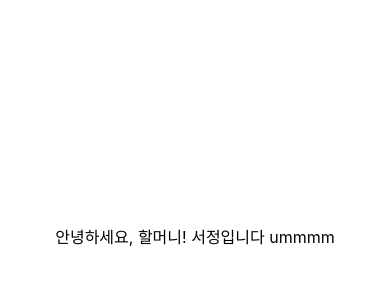
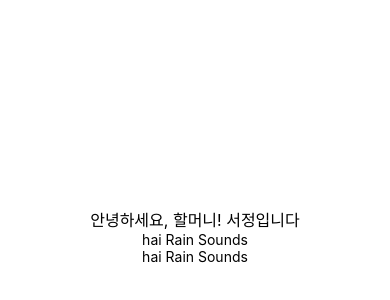
Before and after one commit to judgejudes/forHalmunni, a React Native app: screen / in a window 390 px wide. Shown: the part 186-486 px from the top of the page. Built offline with nearby package versions, Linux system fonts and the light colour scheme.

Commit message:
can show the links

```diff
--- a/App.js
+++ b/App.js
@@ -1,10 +1,51 @@
 import React from 'react';
-import { StyleSheet, Text, View } from 'react-native';
+import { StyleSheet, Text, View, TouchableOpacity } from 'react-native';
 
-export default function App() {
+const Banner = ({title}) => (
+  <Text style={styles.text}>{title}</Text>
+);
+
+const linksies = {
+  title: "안녕하세요, 할머니! 서정입니다",
+  youtubeLinks: [
+    {
+      "id": "Rain Sounds",
+      "title": "ult rain sounds yeye",
+      // "link"
+    },
+    {
+      "id": "Rain Sounds",
+      "title": "ult rain sounds yeye",
+      // "link"
+    }
+  ]
+};
+
+//app passes list of links to LinksList
+//LinksList makes a widget for each link
+const LinksList = ({ links }) => (
+  <View style={styles.linksList}>
+    { links.map(link => <Link link={link} />) }
+  </View>
+)
+
+const getLinkTitle = link => (
+  link.id
+);
+
+const Link = ({link}) => (
+  <TouchableOpacity style={styles.linkButton}>
+    <Text style={styles.linkText}>
+    {`hai ${getLinkTitle(link)}`}
+    </Text>
+  </TouchableOpacity>
+);
+
+const App = () => {
   return (
     <View style={styles.container}>
-      <Text style={styles.text}>안녕하세요, 할머니! 서정입니다 ummmm</Text>
+      <Banner title={linksies.title}/>
+      <LinksList links={linksies.youtubeLinks}/>
     </View>
   );
 }
@@ -21,3 +62,5 @@ const styles = StyleSheet.create({
     fontSize: 16,
   }
 });
+
+export default App;
--- a/app.json
+++ b/app.json
@@ -20,6 +20,7 @@
       "supportsTablet": true
     },
     "web": {
+      "name": "할머니 위해",
       "favicon": "./assets/favicon.png"
     }
   }
```
